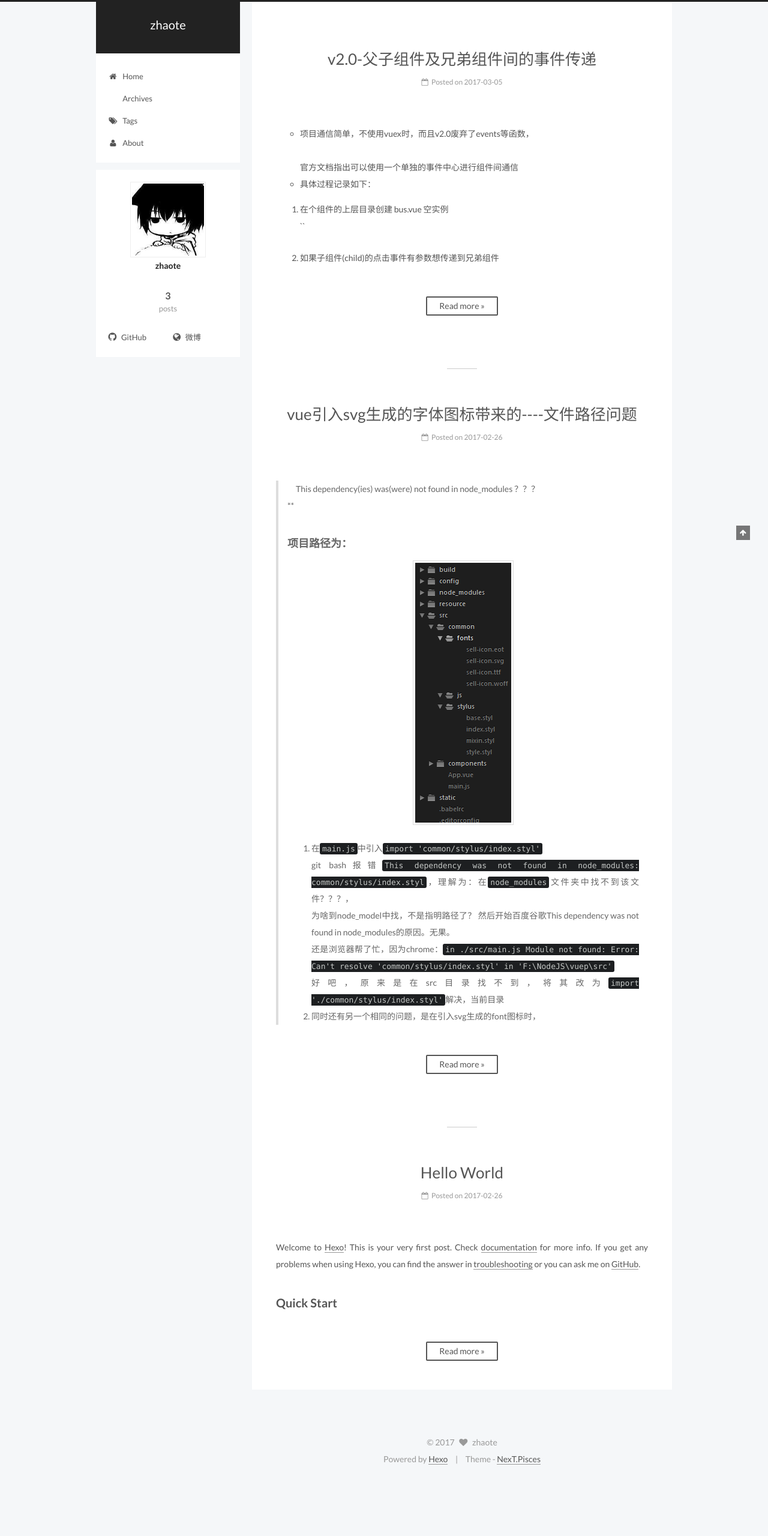
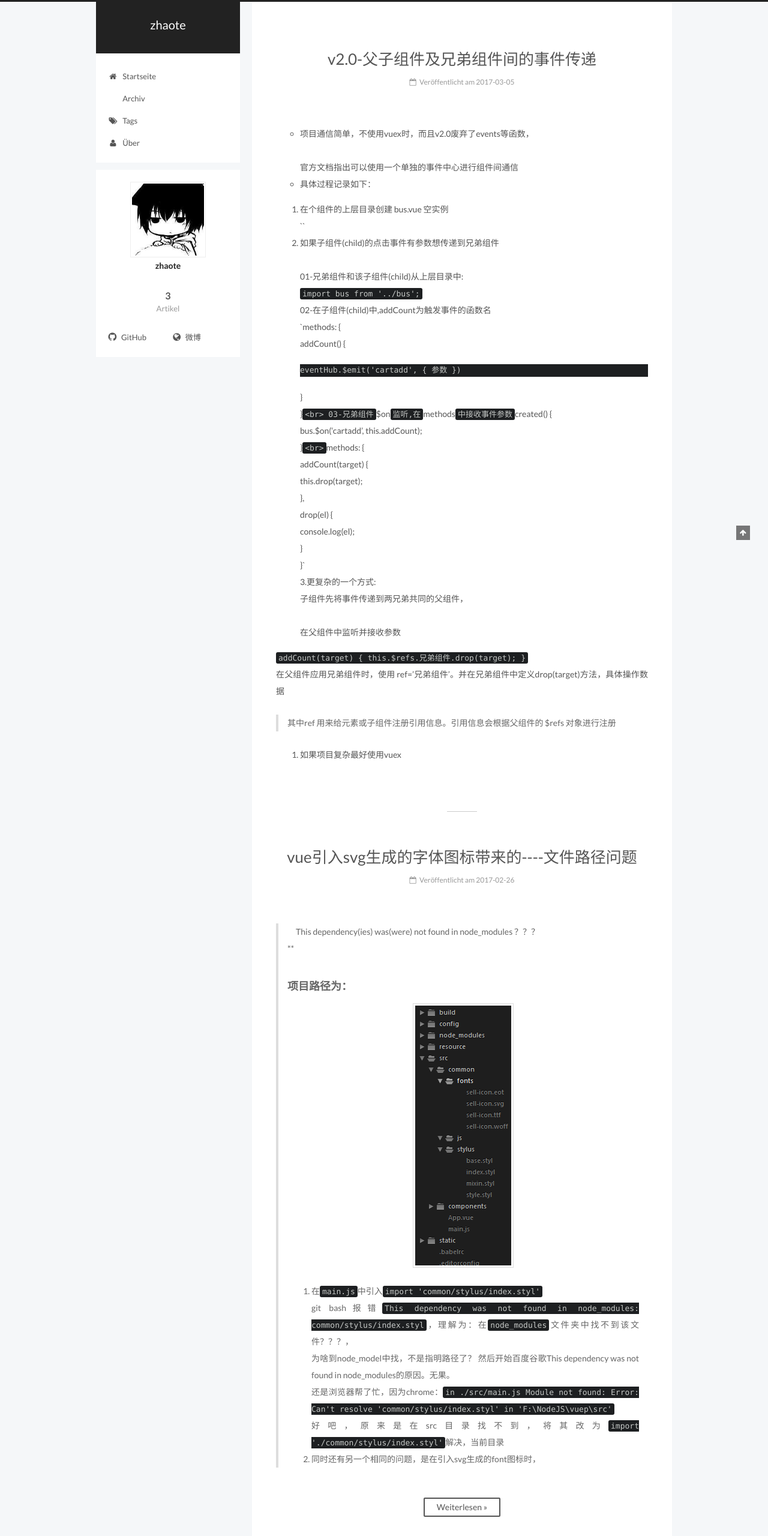
Before and after one commit to zhaoteee/zhaoteee.github.io, a plain HTML site: page index.html in a window 1280 px wide. Shown: the top 2560 px of the page at 60% size. Before the commit the page ends 2466 px from the top, so only its background shows below. Drawn offline with Linux system fonts and the light colour scheme; files whose address does not match are found by name.

Commit message:
Site updated: 2017-03-05 14:34:42

```diff
--- a/2017/03/05/组件通信/index.html
+++ b/2017/03/05/组件通信/index.html
@@ -91,13 +91,11 @@
 具体过程记录如下：
 
 
-在个组件的上层目录创建 bus.vue 空实例 `
-import Vue from &amp;apos;vue&amp;apos;;
+在个组件的上层目录创建 bus.vue 空实例 `import Vue from &amp;apos;vue&amp;apos;;
 var bus = new Vue();
 export default bus;
  `
-
-如果子组件(child)的点击事件有参数">
+如果子组件(child)的点击事件有参数想传">
 <meta property="og:type" content="article">
 <meta property="og:title" content="v2.0-父子组件及兄弟组件间的事件传递">
 <meta property="og:url" content="http://zhaoteee.github.io/2017/03/05/组件通信/index.html">
@@ -106,27 +104,23 @@ export default bus;
 具体过程记录如下：
 
 
-在个组件的上层目录创建 bus.vue 空实例 `
-import Vue from &amp;apos;vue&amp;apos;;
+在个组件的上层目录创建 bus.vue 空实例 `import Vue from &amp;apos;vue&amp;apos;;
 var bus = new Vue();
 export default bus;
  `
-
-如果子组件(child)的点击事件有参数">
-<meta property="og:updated_time" content="2017-03-05T06:33:13.412Z">
+如果子组件(child)的点击事件有参数想传">
+<meta property="og:updated_time" content="2017-03-05T06:34:31.112Z">
 <meta name="twitter:card" content="summary">
 <meta name="twitter:title" content="v2.0-父子组件及兄弟组件间的事件传递">
 <meta name="twitter:description" content="项目通信简单，不使用vuex时，而且v2.0废弃了events等函数， 官方文档指出可以使用一个单独的事件中心进行组件间通信
 具体过程记录如下：
 
 
-在个组件的上层目录创建 bus.vue 空实例 `
-import Vue from &amp;apos;vue&amp;apos;;
+在个组件的上层目录创建 bus.vue 空实例 `import Vue from &amp;apos;vue&amp;apos;;
 var bus = new Vue();
 export default bus;
  `
-
-如果子组件(child)的点击事件有参数">
+如果子组件(child)的点击事件有参数想传">
 
 
 
@@ -226,7 +220,7 @@ export default bus;
 
               <i class="menu-item-icon fa fa-fw fa-home"></i> <br />
 
-            Home
+            Startseite
           </a>
         </li>
 
@@ -236,7 +230,7 @@ export default bus;
 
               <i class="menu-item-icon fa fa-fw fa-archives"></i> <br />
 
-            Archives
+            Archiv
           </a>
         </li>
 
@@ -256,7 +250,7 @@ export default bus;
 
               <i class="menu-item-icon fa fa-fw fa-user"></i> <br />
 
-            About
+            Über
           </a>
         </li>
 
@@ -326,7 +320,7 @@ export default bus;
                 <i class="fa fa-calendar-o"></i>
               </span>
 
-                <span class="post-meta-item-text">Posted on</span>
+                <span class="post-meta-item-text">Veröffentlicht am</span>
 
               <time title="Post created" itemprop="dateCreated datePublished" datetime="2017-03-05T14:26:40+08:00">
                 2017-03-05
@@ -369,19 +363,13 @@ export default bus;
 <li>具体过程记录如下：</li>
 </ul>
 <ol>
-<li><p>在个组件的上层目录创建 bus.vue 空实例<br> `<script></p>
-<pre><code>import Vue from &apos;vue&apos;;
+<li>在个组件的上层目录创建 bus.vue 空实例<br> `<script><pre><code>import Vue from &apos;vue&apos;;
 var bus = new Vue();
 export default bus;
-</code></pre><p> </script>`</p>
-</li>
-<li><p>如果子组件(child)的点击事件有参数想传递到兄弟组件<br> </p>
-<a id="more"></a>
-<p> 01-兄弟组件和该子组件(child)从上层目录中:<br> <code>import bus from &#39;../bus&#39;;</code><br> 02-在子组件(child)中,addCount为触发事件的函数名<br> `methods: {<br>   addCount() {</p>
-<pre><code>eventHub.$emit(&apos;cartadd&apos;, { 参数 })
-</code></pre><p>   }<br>}<code>&lt;br&gt;
-03-兄弟组件</code>$on<code>监听,在</code>methods<code>中接收事件参数</code>created() {<br> bus.$on(‘cartadd’, this.addCount);<br> }<code>&lt;br&gt;</code>methods: {<br> addCount(target) {<br>  this.drop(target);<br> },<br> drop(el) {<br>   console.log(el);<br> }<br>}`<br>3.更复杂的一个方式:<br>子组件先将事件传递到两兄弟共同的父组件，<br><br>在父组件中监听并接收参数<br></p>
-</li>
+</code></pre> </script>`</li>
+<li>如果子组件(child)的点击事件有参数想传递到兄弟组件<br><br> 01-兄弟组件和该子组件(child)从上层目录中:<br> <code>import bus from &#39;../bus&#39;;</code><br> 02-在子组件(child)中,addCount为触发事件的函数名<br> `methods: {<br>   addCount() {<pre><code>eventHub.$emit(&apos;cartadd&apos;, { 参数 })
+</code></pre>   }<br>}<code>&lt;br&gt;
+03-兄弟组件</code>$on<code>监听,在</code>methods<code>中接收事件参数</code>created() {<br> bus.$on(‘cartadd’, this.addCount);<br> }<code>&lt;br&gt;</code>methods: {<br> addCount(target) {<br>  this.drop(target);<br> },<br> drop(el) {<br>   console.log(el);<br> }<br>}`<br>3.更复杂的一个方式:<br>子组件先将事件传递到两兄弟共同的父组件，<br><br>在父组件中监听并接收参数<br></li>
 </ol>
 <p><code>addCount(target) {
   this.$refs.兄弟组件.drop(target);
@@ -494,7 +482,7 @@ export default bus;
             <div class="site-state-item site-state-posts">
               <a href="/archives">
                 <span class="site-state-item-count">3</span>
-                <span class="site-state-item-name">posts</span>
+                <span class="site-state-item-name">Artikel</span>
               </a>
             </div>
 
@@ -568,7 +556,7 @@ export default bus;
 
 
 <div class="powered-by">
-  Powered by <a class="theme-link" href="https://hexo.io">Hexo</a>
+  Erstellt mit  <a class="theme-link" href="https://hexo.io">Hexo</a>
 </div>
 
 <div class="theme-info">
--- a/css/main.css
+++ b/css/main.css
@@ -1701,7 +1701,7 @@ pre .javascript .function {
   width: 4px;
   height: 4px;
   border-radius: 50%;
-  background: #beff28;
+  background: #ff1fff;
 }
 .links-of-blogroll {
   font-size: 13px;
--- a/index.html
+++ b/index.html
@@ -194,7 +194,7 @@
 
               <i class="menu-item-icon fa fa-fw fa-home"></i> <br />
 
-            Home
+            Startseite
           </a>
         </li>
 
@@ -204,7 +204,7 @@
 
               <i class="menu-item-icon fa fa-fw fa-archives"></i> <br />
 
-            Archives
+            Archiv
           </a>
         </li>
 
@@ -224,7 +224,7 @@
 
               <i class="menu-item-icon fa fa-fw fa-user"></i> <br />
 
-            About
+            Über
           </a>
         </li>
 
@@ -297,7 +297,7 @@
                 <i class="fa fa-calendar-o"></i>
               </span>
 
-                <span class="post-meta-item-text">Posted on</span>
+                <span class="post-meta-item-text">Veröffentlicht am</span>
 
               <time title="Post created" itemprop="dateCreated datePublished" datetime="2017-03-05T14:26:40+08:00">
                 2017-03-05
@@ -336,25 +336,31 @@
 
 
 
-          <ul>
+
+            <ul>
 <li>项目通信简单，不使用vuex时，而且v2.0废弃了events等函数，<br><br> 官方文档指出可以使用一个单独的事件中心进行组件间通信</li>
 <li>具体过程记录如下：</li>
 </ul>
 <ol>
-<li><p>在个组件的上层目录创建 bus.vue 空实例<br> `<script></p>
-<pre><code>import Vue from &apos;vue&apos;;
+<li>在个组件的上层目录创建 bus.vue 空实例<br> `<script><pre><code>import Vue from &apos;vue&apos;;
 var bus = new Vue();
 export default bus;
-</code></pre><p> </script>`</p>
-</li>
-<li><p>如果子组件(child)的点击事件有参数想传递到兄弟组件<br> </p></li></ol>
-          <!--noindex-->
-          <div class="post-button text-center">
-            <a class="btn" href="/2017/03/05/组件通信/#more" rel="contents">
-              Read more &raquo;
-            </a>
-          </div>
-          <!--/noindex-->
+</code></pre> </script>`</li>
+<li>如果子组件(child)的点击事件有参数想传递到兄弟组件<br><br> 01-兄弟组件和该子组件(child)从上层目录中:<br> <code>import bus from &#39;../bus&#39;;</code><br> 02-在子组件(child)中,addCount为触发事件的函数名<br> `methods: {<br>   addCount() {<pre><code>eventHub.$emit(&apos;cartadd&apos;, { 参数 })
+</code></pre>   }<br>}<code>&lt;br&gt;
+03-兄弟组件</code>$on<code>监听,在</code>methods<code>中接收事件参数</code>created() {<br> bus.$on(‘cartadd’, this.addCount);<br> }<code>&lt;br&gt;</code>methods: {<br> addCount(target) {<br>  this.drop(target);<br> },<br> drop(el) {<br>   console.log(el);<br> }<br>}`<br>3.更复杂的一个方式:<br>子组件先将事件传递到两兄弟共同的父组件，<br><br>在父组件中监听并接收参数<br></li>
+</ol>
+<p><code>addCount(target) {
+  this.$refs.兄弟组件.drop(target);
+}</code><br>在父组件应用兄弟组件时，使用 ref=’兄弟组件’。并在兄弟组件中定义drop(target)方法，具体操作数据</p>
+<blockquote>
+<p>其中ref 用来给元素或子组件注册引用信息。引用信息会根据父组件的 $refs 对象进行注册</p>
+</blockquote>
+<ol>
+<li>如果项目复杂最好使用vuex</li>
+</ol>
+
+
 
 
     </div>
@@ -433,7 +439,7 @@ export default bus;
                 <i class="fa fa-calendar-o"></i>
               </span>
 
-                <span class="post-meta-item-text">Posted on</span>
+                <span class="post-meta-item-text">Veröffentlicht am</span>
 
               <time title="Post created" itemprop="dateCreated datePublished" datetime="2017-02-26T16:43:07+08:00">
                 2017-02-26
@@ -483,7 +489,7 @@ common/stylus/index.styl</code>，理解为：在<code>node_modules</code>文件
           <!--noindex-->
           <div class="post-button text-center">
             <a class="btn" href="/2017/02/26/vue引入svg生成的字体/#more" rel="contents">
-              Read more &raquo;
+              Weiterlesen &raquo;
             </a>
           </div>
           <!--/noindex-->
@@ -565,7 +571,7 @@ common/stylus/index.styl</code>，理解为：在<code>node_modules</code>文件
                 <i class="fa fa-calendar-o"></i>
               </span>
 
-                <span class="post-meta-item-text">Posted on</span>
+                <span class="post-meta-item-text">Veröffentlicht am</span>
 
               <time title="Post created" itemprop="dateCreated datePublished" datetime="2017-02-26T15:37:26+08:00">
                 2017-02-26
@@ -609,7 +615,7 @@ common/stylus/index.styl</code>，理解为：在<code>node_modules</code>文件
           <!--noindex-->
           <div class="post-button text-center">
             <a class="btn" href="/2017/02/26/hello-world/#more" rel="contents">
-              Read more &raquo;
+              Weiterlesen &raquo;
             </a>
           </div>
           <!--/noindex-->
@@ -688,7 +694,7 @@ common/stylus/index.styl</code>，理解为：在<code>node_modules</code>文件
             <div class="site-state-item site-state-posts">
               <a href="/archives">
                 <span class="site-state-item-count">3</span>
-                <span class="site-state-item-name">posts</span>
+                <span class="site-state-item-name">Artikel</span>
               </a>
             </div>
 
@@ -762,7 +768,7 @@ common/stylus/index.styl</code>，理解为：在<code>node_modules</code>文件
 
 
 <div class="powered-by">
-  Powered by <a class="theme-link" href="https://hexo.io">Hexo</a>
+  Erstellt mit  <a class="theme-link" href="https://hexo.io">Hexo</a>
 </div>
 
 <div class="theme-info">
```
Also changed, not shown: 2017/02/26/hello-world/index.html (+8 -8 lines), 2017/02/26/vue引入svg生成的字体/index.html (+8 -8 lines), archives/2017/02/index.html (+7 -7 lines), archives/2017/03/index.html (+7 -7 lines), archives/2017/index.html (+7 -7 lines), archives/index.html (+7 -7 lines).
